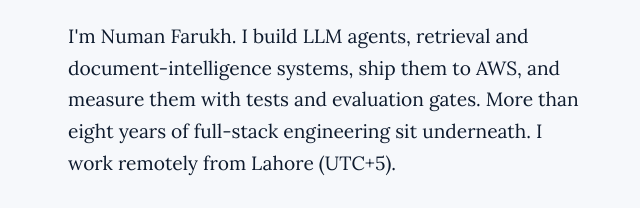
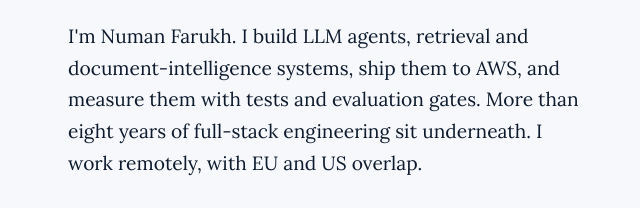
Before and after one commit to fanuman/fanuman.github.io, a plain HTML site: page index.html in a window 1280 px wide. Shown: the part 396-604 px from the top of the page, 52-692 px from the left. Drawn offline with Linux system fonts and the light colour scheme.

Commit message:
Simplify hero location line to remote with EU and US overlap

```diff
--- a/index.html
+++ b/index.html
@@ -55,7 +55,7 @@
   <section class="wrap hero" id="top">
     <div class="hero-copy">
       <h1>AI engineer building systems where the model reads and software decides.</h1>
-      <p class="hero-lead">I'm Numan Farukh. I build LLM agents, retrieval and document-intelligence systems, ship them to AWS, and measure them with tests and evaluation gates. More than eight years of full-stack engineering sit underneath. I work remotely from Lahore (UTC+5).</p>
+      <p class="hero-lead">I'm Numan Farukh. I build LLM agents, retrieval and document-intelligence systems, ship them to AWS, and measure them with tests and evaluation gates. More than eight years of full-stack engineering sit underneath. I work remotely, with EU and US overlap.</p>
       <div class="cta">
         <a class="btn primary" href="#projects">See the projects</a>
         <a class="btn" href="assets/Numan_Farukh_Resume.pdf">Resume (PDF)</a>
```
